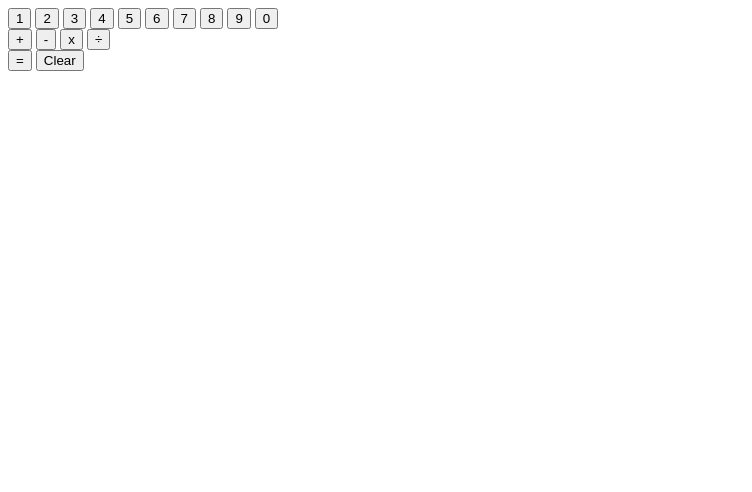
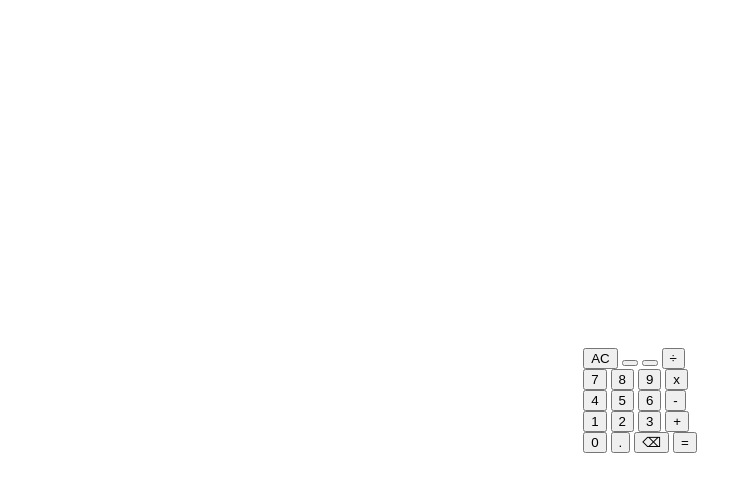
Before and after one commit to joshjyu/calculator, a plain HTML site: page index.html in a window 1280 px wide. Shown: the whole page, without its empty margins (0-752 px from the left). Drawn offline with Linux system fonts and the light colour scheme.

Commit message:
Add CSS and several placeholder buttons
Added basic CSS to center the buttons on the page. Also reorganized the HTML
code in addition to the placeholder buttons (includes placeholder backspace and decimal).

```diff
--- /dev/null
+++ b/calculator.css
@@ -0,0 +1,13 @@
+body {
+    font-family: Roboto;
+    min-height: 100vh;
+    margin: 0;
+    display: flex;
+    align-items: center;
+    justify-content: center;
+}
+
+.container {
+    display: flex;
+    flex-direction: column;
+}
--- a/index.html
+++ b/index.html
@@ -1,35 +1,46 @@
-<!DOCTYPE html>
+<!doctype html>
 
 <html lang="en">
   <head>
-    <meta charset="UTF-8">
-    <meta http-equiv="X-UA-Compatible" content="IE=edge">
-    <meta name="viewport" content="width=device-width, initial-scale=1.0">
+    <meta charset="UTF-8" />
+    <meta http-equiv="X-UA-Compatible" content="IE=edge" />
+    <meta name="viewport" content="width=device-width, initial-scale=1.0" />
+    <link rel="stylesheet" href="./calculator.css" />
     <title>Project Calculator</title>
   </head>
   <body>
-    <div class="digitWrapper">
+    <div class="container">
+      <div class="rowOne">
+        <button id="clear">AC</button>
+        <button></button>
+        <button></button>
+        <button class="operator" id="div">÷</button>
+      </div>
+      <div class="rowTwo">
+        <button class="digit" id="7">7</button>
+        <button class="digit" id="8">8</button>
+        <button class="digit" id="9">9</button>
+        <button class="operator" id="multip">x</button>
+      </div>
+      <div class="rowThree">
+        <button class="digit" id="4">4</button>
+        <button class="digit" id="5">5</button>
+        <button class="digit" id="6">6</button>
+        <button class="operator" id="minus">-</button>
+      </div>
+      <div class="rowFour">
         <button class="digit" id="1">1</button>
         <button class="digit" id="2">2</button>
         <button class="digit" id="3">3</button>
-      <button class="digit" id="4">4</button>
-      <button class="digit" id="5">5</button>
-      <button class="digit" id="6">6</button>
-      <button class="digit" id="7">7</button>
-      <button class="digit" id="8">8</button>
-      <button class="digit" id="9">9</button>
+        <button class="operator" id="plus">+</button>
+      </div>
+      <div class="rowFive">
         <button class="digit" id="0">0</button>
-    </div>
-    <div class="operatorWrapper">
-      <button class="operator" id="plus">+</button>
-      <button class="operator" id="minus">-</button>
-      <button class="operator" id="multip">x</button>
-      <button class="operator" id="div">÷</button>
-    </div>
-    <div class="finalInputWrapper">
+        <button id="decimal">.</button>
+        <button id="backspace">⌫</button>
         <button id="equals">=</button>
-      <button id="clear">Clear</button>
       </div>
       <script src="./calculator.js"></script>
+    </div>
   </body>
 </html>
```
Lines whose indentation alone changed are shown as unchanged.
